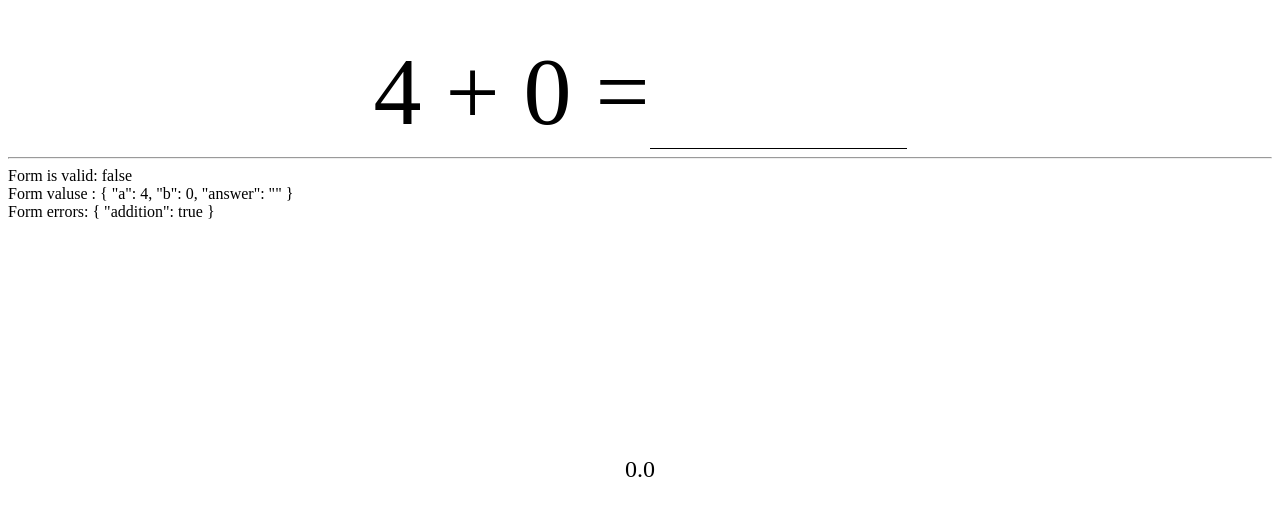
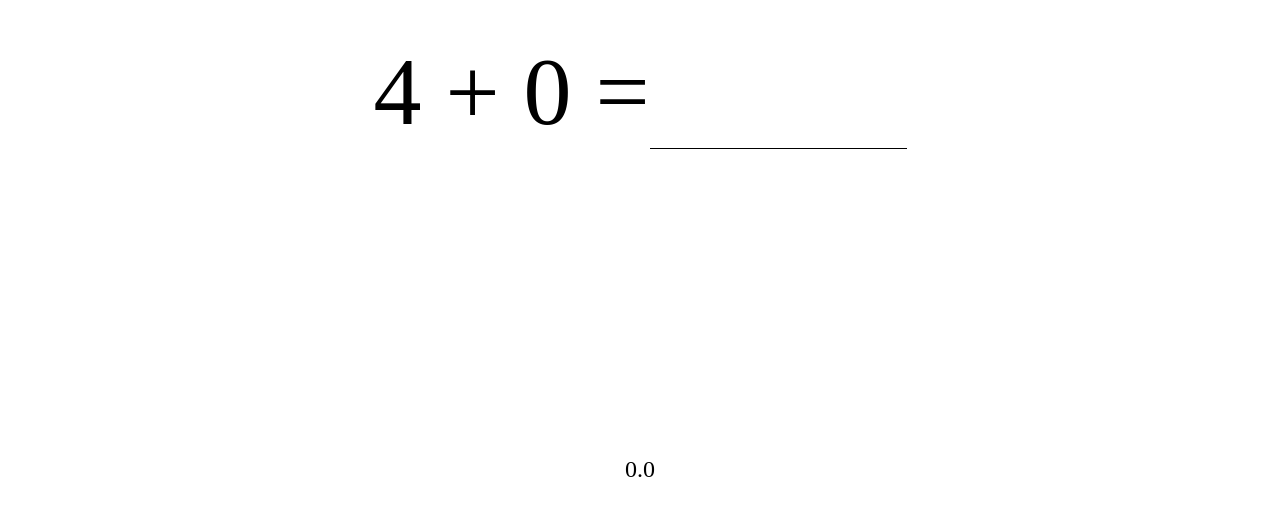
Before and after one commit to milanzec/mathform, an Angular app: page / in a window 1280 px wide. Shown: the part 217-732 px from the top of the page. Built offline with nearby package versions, Linux system fonts and the light colour scheme.

Commit message:
class implemented

```diff
--- a/src/app/answer-highlight.directive.ts
+++ b/src/app/answer-highlight.directive.ts
@@ -9,16 +9,18 @@ import { map, filter } from 'rxjs/operators'
 export class AnswerHighlightDirective {
 
   constructor(private el: ElementRef, private controlName: NgControl) {
-
   }
 
   ngOnInit() {
-
     this.controlName.control?.parent?.valueChanges.pipe(
-      map(({ a, b, answer }) => Math.abs((a + b - answer) / a + b))
+      map(({ a, b, answer }) => Math.abs((a + b - answer) / (a + b)))
     ).subscribe((value) => {
-        console.log(value)
-      })
+      if (value<0.2) {
+        this.el.nativeElement.classList.add('close')
+      } else {
+        this.el.nativeElement.classList.remove('close')
+      }
+    })
   }
 
 }
--- a/src/app/equation/equation.component.css
+++ b/src/app/equation/equation.component.css
@@ -6,7 +6,7 @@ form {
 }
 
 input {
-    font-size: 96px;
+  font-size: 96px;
   border: none;
   border-bottom: 1px solid black;
   width: 20%;
@@ -25,3 +25,7 @@ input:focus {
   text-align: center;
   font-size: 24px;
 }
+
+.close {
+  background-color: rgba(255, 235, 60, 0.3);
+}
--- a/src/app/equation/equation.component.html
+++ b/src/app/equation/equation.component.html
@@ -3,7 +3,3 @@
     <input appAnswerHighlight formControlName="answer" />
 </form>
 <div class="stats">{{secondsPerCount | number:'1.1-3'}}</div>
-<hr>
-<div>Form is valid: {{mathForm.valid}}</div>
-<div>Form valuse : {{mathForm.value | json}}</div>
-<div>Form errors: {{mathForm.errors | json}}</div>
--- a/src/app/equation/equation.component.ts
+++ b/src/app/equation/equation.component.ts
@@ -40,7 +40,7 @@ export class EquationComponent {
         }
 
       }, { problemSolved: 0, startTime: new Date() })
-    ).subscribe(({problemSolved,startTime}) => {
+    ).subscribe(({ problemSolved, startTime }) => {
 
       this.secondsPerCount = (new Date().getTime() - startTime.getTime()) / problemSolved / 1000
 
```
